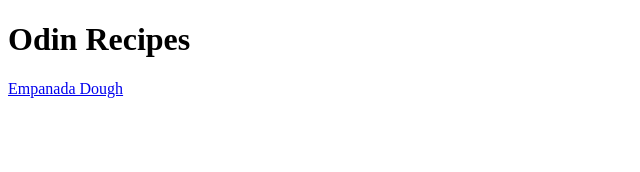
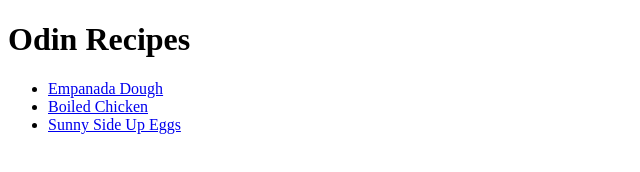
Before and after one commit to DjDeets/odin-recipes, a plain HTML site: page index.html in a window 1280 px wide. Shown: the whole page, without its empty margins (0-640 px from the left). Drawn offline with Linux system fonts and the light colour scheme.

Commit message:
Add 2 additional recipes to homepage
Organizes the links in an unordered list. Adds Sunny Side Up Eggs and
Boiled chicken recipes as links.

```diff
--- a/index.html
+++ b/index.html
@@ -6,6 +6,10 @@
 	</head>
 	<body>
 		<h1>Odin Recipes</h1>
-		<a href=recipes/empanada-dough.html>Empanada Dough</a>
+		<ul>
+			<li><a href=recipes/empanadaDough.html>Empanada Dough</a></li>
+			<li><a href=recipes/boiledChicken.html>Boiled Chicken</a></li>
+			<li><a href=recipes/sunnySideUpEggs.html>Sunny Side Up Eggs</a></li>
+		</ul>
 	</body>
 </html>
```
